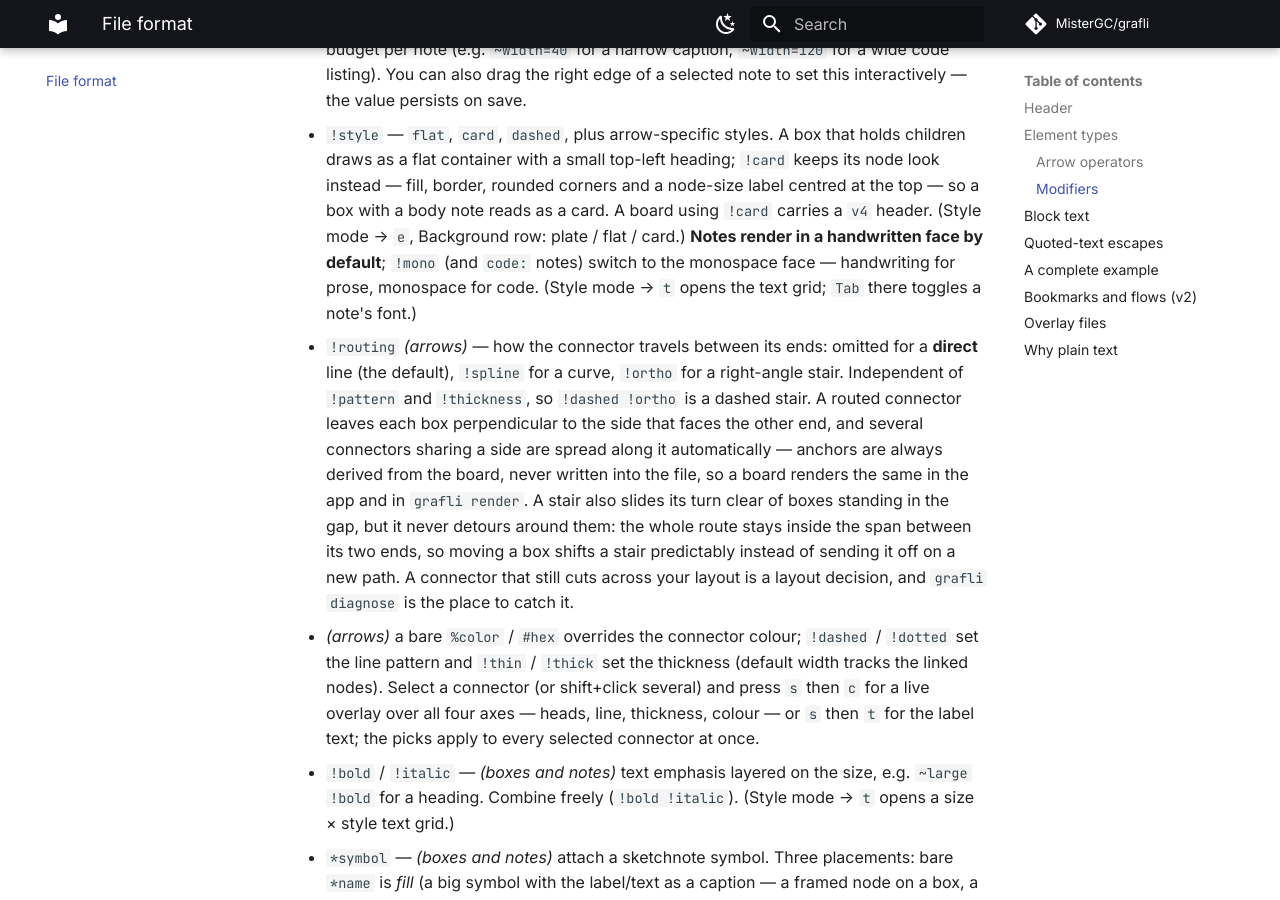
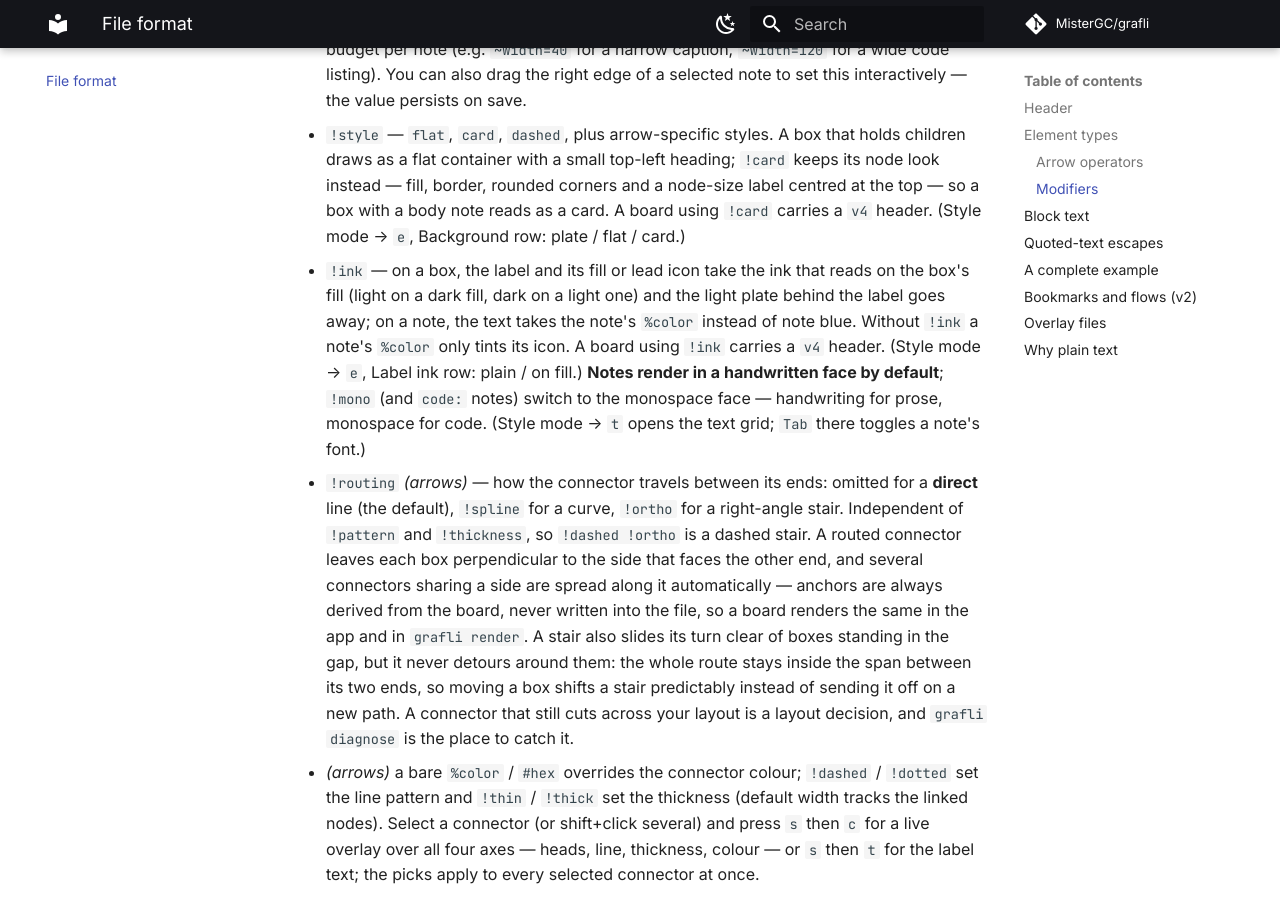
Before and after one commit to MisterGC/grafli, an MkDocs documentation site: the page built from docs/format.md, in a window 1280 px wide and 900 px high, scrolled down 2318 px. Built offline with MkDocs 1.6.1 and Material for MkDocs 9.7.7, drawn with Linux system fonts in a browser that asks for light colours; comment, search, counter and statistics services are not loaded.

Commit message:
Document !ink in the format reference, keybindings, help sheet, skill and changelog

```diff
--- a/docs/format.md
+++ b/docs/format.md
@@ -94,6 +94,12 @@ in `grafli render`. A pair carrying a single arrow is drawn exactly as before.
   corners and a node-size label centred at the top — so a box with a body
   note reads as a card. A board using `!card` carries a `#!grafli v4`
   header. (Style mode → `e`, Background row: plate / flat / card.)
+- `!ink` — on a box, the label and its fill or lead icon take the ink that
+  reads on the box's fill (light on a dark fill, dark on a light one) and
+  the light plate behind the label goes away; on a note, the text takes the
+  note's `%color` instead of note blue. Without `!ink` a note's `%color`
+  only tints its icon. A board using `!ink` carries a `#!grafli v4` header.
+  (Style mode → `e`, Label ink row: plain / on fill.)
   **Notes render in
   a handwritten face by default**; `!mono` (and `code:` notes) switch to the
   monospace face — handwriting for prose, monospace for code. (Style mode →
```
Also changed, not shown: CHANGELOG.md (+9 -0 lines), docs/keybindings.md (+1 -1 lines), grafli/skills/grafli/SKILL.md (+4 -2 lines), grafli/skills/grafli/references/format.md (+4 -1 lines), 1 other file.
